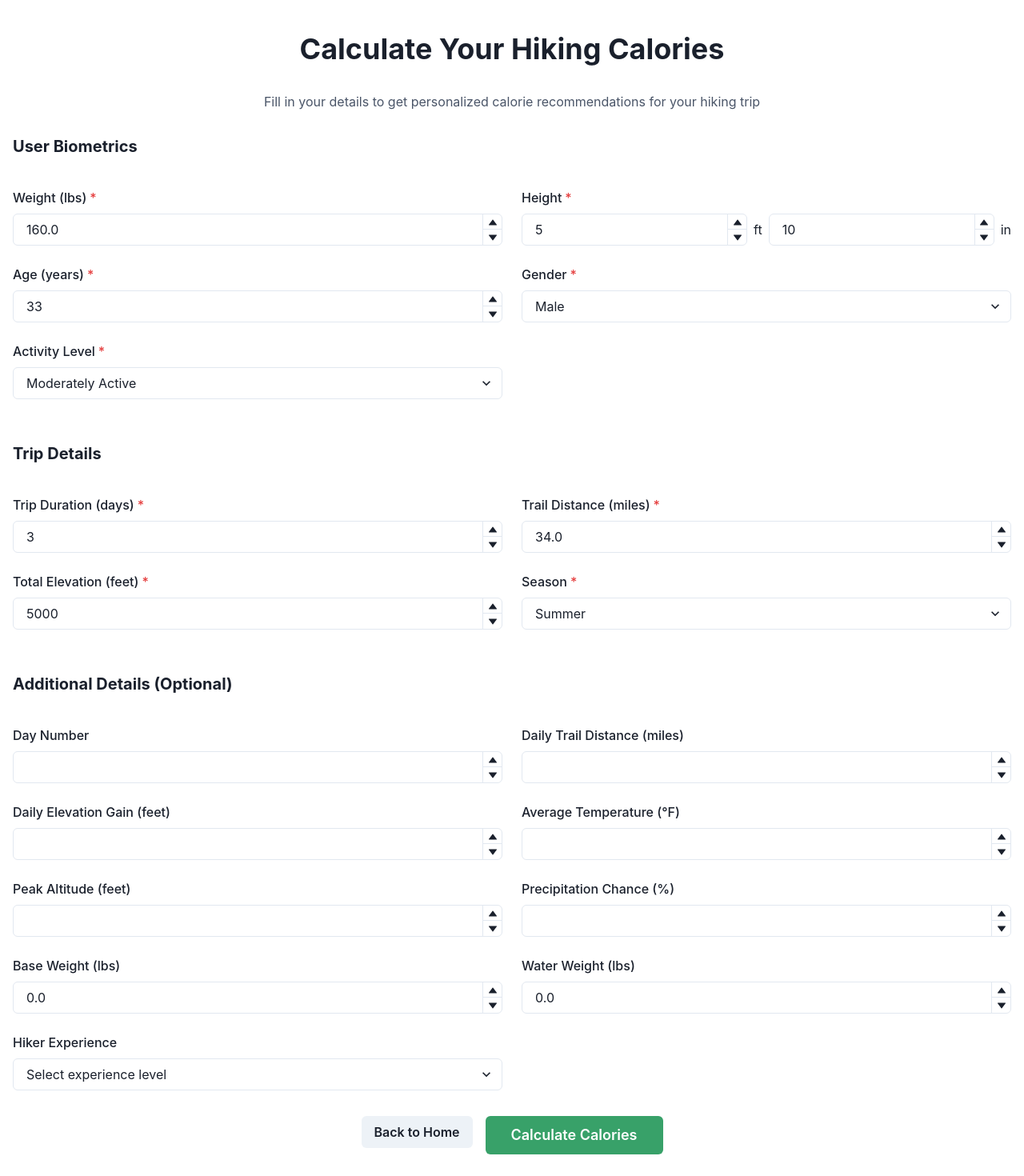
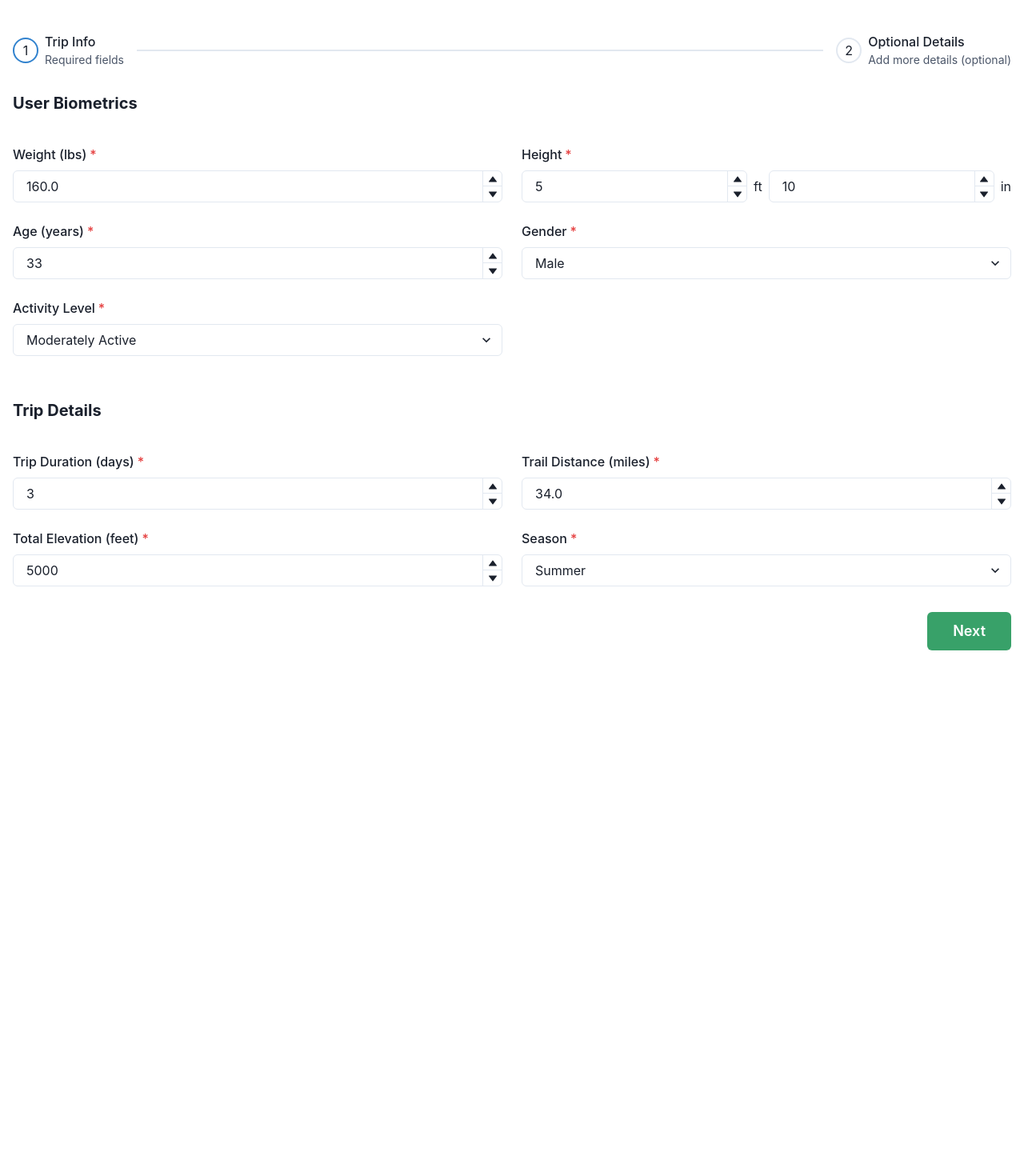
Before and after one commit to prajnaamey/hikerhunger, a React (Create React App) app in the folder src/frontend/: page /calculate in a window 1280 px wide. Shown: the top 1470 px of the page at 80% size. After the commit the page ends 853 px from the top, so only its background shows below. Built offline with nearby package versions, Linux system fonts and the light colour scheme.

Commit message:
feat: calories - support breakdown by day, multi-step onboarding

```diff
--- a/src/frontend/package.json
+++ b/src/frontend/package.json
@@ -3,11 +3,12 @@
   "version": "0.1.0",
   "private": true,
   "dependencies": {
+    "@chakra-ui/icons": "^2.0.17",
     "@chakra-ui/react": "^2.8.2",
-    "@emotion/react": "^11.11.3",
+    "@emotion/react": "^11.11.1",
     "@emotion/styled": "^11.11.0",
     "@types/react-router-dom": "^5.3.3",
-    "framer-motion": "^10.16.16",
+    "framer-motion": "^10.16.4",
     "react": "^18.2.0",
     "react-dom": "^18.2.0",
     "react-router-dom": "^7.5.3",
--- a/src/frontend/src/components/CalorieCalculator.tsx
+++ b/src/frontend/src/components/CalorieCalculator.tsx
@@ -1,4 +1,4 @@
-import React, { useState } from 'react';
+import React, { useState, useEffect } from 'react';
 import {
   Box,
   Button,
@@ -37,8 +37,28 @@ import {
   StatGroup,
   Divider,
   Badge,
+  Collapse,
+  Switch,
+  IconButton,
+  HStack,
+  Accordion,
+  AccordionItem,
+  AccordionButton,
+  AccordionPanel,
+  AccordionIcon,
+  Stepper,
+  Step,
+  StepIndicator,
+  StepStatus,
+  StepTitle,
+  StepDescription,
+  StepSeparator,
+  StepIcon,
+  StepNumber,
+  useSteps,
 } from '@chakra-ui/react';
 import { useNavigate } from 'react-router-dom';
+import { AddIcon, DeleteIcon } from '@chakra-ui/icons';
 
 interface FormData {
   // User Biometrics
@@ -88,11 +108,19 @@ interface CalorieResponse {
   total_macros: MacroData;
 }
 
+const steps = [
+  { title: 'Trip Info', description: 'Required fields' },
+  { title: 'Optional Details', description: 'Add more details (optional)' },
+];
+
 const CalorieCalculator: React.FC = () => {
   const navigate = useNavigate();
   const toast = useToast();
   const { isOpen, onOpen, onClose } = useDisclosure();
   const [calculationResult, setCalculationResult] = useState<CalorieResponse | null>(null);
+  const [breakdownByDay, setBreakdownByDay] = useState(false);
+  const [dailyBreakdown, setDailyBreakdown] = useState<{distance: string; elevation: number;}[]>([{distance: '', elevation: 0}]);
+  const { activeStep, setActiveStep, goToNext, goToPrevious } = useSteps({ index: 0 });
 
   // Define default values for the form
   const defaultFormData: FormData = {
@@ -135,6 +163,37 @@ const CalorieCalculator: React.FC = () => {
     }
   };
 
+  // Helper to sum daily values
+  const sumDaily = (arr: {distance: string; elevation: number;}[]) => ({
+    distance: arr.reduce((acc, d) => acc + (parseFloat(d.distance) || 0), 0),
+    elevation: arr.reduce((acc, d) => acc + (d.elevation || 0), 0),
+  });
+
+  // Handler for daily breakdown changes
+  const handleDailyChange = (idx: number, field: 'distance' | 'elevation', value: string | number) => {
+    setDailyBreakdown(prev => prev.map((d, i) => i === idx ? {...d, [field]: value} : d));
+  };
+
+  // Add/remove day handlers
+  const addDay = () => {
+    if (dailyBreakdown.length < formData.tripDuration) {
+      setDailyBreakdown(prev => [...prev, {distance: '', elevation: 0}]);
+    }
+  };
+  const removeDay = (idx: number) => {
+    setDailyBreakdown(prev => prev.filter((_, i) => i !== idx));
+  };
+
+  // Sync with formData/tripDuration
+  useEffect(() => {
+    if (dailyBreakdown.length > formData.tripDuration) {
+      setDailyBreakdown(dailyBreakdown.slice(0, formData.tripDuration));
+    }
+    if (dailyBreakdown.length < 1) {
+      setDailyBreakdown([{distance: '', elevation: 0}]);
+    }
+  }, [formData.tripDuration]);
+
   const handleSubmit = async (e: React.FormEvent) => {
     e.preventDefault();
     try {
@@ -152,8 +211,10 @@ const CalorieCalculator: React.FC = () => {
 
       // Optional fields - only append if they have values
       if (formData.day) queryParams.append('day', formData.day.toString());
-      if (formData.trailDistanceByDay) queryParams.append('trailDistanceByDay', parseFloat(formData.trailDistanceByDay).toString());
-      if (formData.totalElevationByDay) queryParams.append('totalElevationByDay', formData.totalElevationByDay.toString());
+      if (breakdownByDay) {
+        queryParams.append('trailDistanceByDay', dailyBreakdown.map(d => parseFloat(d.distance) || 0).join(','));
+        queryParams.append('totalElevationByDay', dailyBreakdown.map(d => d.elevation || 0).join(','));
+      }
       if (formData.averageTemperature) queryParams.append('averageTemperature', formData.averageTemperature.toString());
       if (formData.minTemperature) queryParams.append('minTemperature', formData.minTemperature.toString());
       if (formData.maxTemperature) queryParams.append('maxTemperature', formData.maxTemperature.toString());
@@ -193,15 +254,9 @@ const CalorieCalculator: React.FC = () => {
     return num.toLocaleString('en-US');
   };
 
-  return (
-    <Container maxW="container.xl" py={10}>
-      <VStack spacing={8} align="stretch">
-        <Heading textAlign="center">Calculate Your Hiking Calories</Heading>
-        <Text textAlign="center" color="gray.600">
-          Fill in your details to get personalized calorie recommendations for your hiking trip
-        </Text>
-
-        <form onSubmit={handleSubmit}>
+  // Step 1: Required fields
+  const RequiredFieldsStep = (
+    <form onSubmit={e => { e.preventDefault(); goToNext(); }}>
       <Grid templateColumns="repeat(2, 1fr)" gap={6}>
         {/* User Biometrics */}
         <GridItem colSpan={2}>
@@ -381,18 +436,27 @@ const CalorieCalculator: React.FC = () => {
             </Select>
           </FormControl>
         </GridItem>
+      </Grid>
+      <Box mt={8} display="flex" justifyContent="flex-end" gap={4}>
+        <Button type="submit" colorScheme="brand" size="lg" px={8}>
+          Next
+        </Button>
+      </Box>
+    </form>
+  );
 
-            {/* Optional Fields */}
-            <GridItem colSpan={2}>
-              <Heading size="md" mt={8} mb={4}>Additional Details (Optional)</Heading>
-            </GridItem>
-
-            <GridItem>
+  // Step 2: Optional fields (accordion as before)
+  const OptionalFieldsStep = (
+    <form onSubmit={handleSubmit}>
+      <Text mb={4} color="gray.500">All fields below are optional. You can submit without filling them in.</Text>
+      <Box mb={8}>
+        <Heading size="sm" mb={4}>Environmental & Pack Details</Heading>
+        <VStack spacing={4} align="stretch">
           <FormControl>
-                <FormLabel>Day Number</FormLabel>
+            <FormLabel>Average Temperature (°F)</FormLabel>
             <NumberInput
-                  value={formData.day}
-                  onChange={(_, value) => handleInputChange('day', value)}
+              value={formData.averageTemperature}
+              onChange={(_: string, value: number) => handleInputChange('averageTemperature', value)}
             >
               <NumberInputField />
               <NumberInputStepper>
@@ -401,14 +465,37 @@ const CalorieCalculator: React.FC = () => {
               </NumberInputStepper>
             </NumberInput>
           </FormControl>
-            </GridItem>
-
-            <GridItem>
           <FormControl>
-                <FormLabel>Daily Trail Distance (miles)</FormLabel>
+            <FormLabel>Precipitation Chance (%)</FormLabel>
             <NumberInput
-                  value={formData.trailDistanceByDay}
-                  onChange={(valueString) => handleInputChange('trailDistanceByDay', valueString)}
+              value={formData.precipitationChance}
+              onChange={(_: string, value: number) => handleInputChange('precipitationChance', value)}
+            >
+              <NumberInputField />
+              <NumberInputStepper>
+                <NumberIncrementStepper />
+                <NumberDecrementStepper />
+              </NumberInputStepper>
+            </NumberInput>
+          </FormControl>
+          <FormControl>
+            <FormLabel>Peak Altitude (feet)</FormLabel>
+            <NumberInput
+              value={formData.peakAltitude}
+              onChange={(_: string, value: number) => handleInputChange('peakAltitude', value)}
+            >
+              <NumberInputField />
+              <NumberInputStepper>
+                <NumberIncrementStepper />
+                <NumberDecrementStepper />
+              </NumberInputStepper>
+            </NumberInput>
+          </FormControl>
+          <FormControl>
+            <FormLabel>Base Weight (lbs)</FormLabel>
+            <NumberInput
+              value={formData.baseWeight}
+              onChange={(valueString: string) => handleInputChange('baseWeight', valueString)}
               step={0.1}
               precision={1}
             >
@@ -419,78 +506,11 @@ const CalorieCalculator: React.FC = () => {
               </NumberInputStepper>
             </NumberInput>
           </FormControl>
-            </GridItem>
-
-            <GridItem>
           <FormControl>
-                <FormLabel>Daily Elevation Gain (feet)</FormLabel>
+            <FormLabel>Water Weight (lbs)</FormLabel>
             <NumberInput
-                  value={formData.totalElevationByDay}
-                  onChange={(_, value) => handleInputChange('totalElevationByDay', value)}
-                >
-                  <NumberInputField />
-                  <NumberInputStepper>
-                    <NumberIncrementStepper />
-                    <NumberDecrementStepper />
-                  </NumberInputStepper>
-                </NumberInput>
-              </FormControl>
-            </GridItem>
-
-            <GridItem>
-              <FormControl>
-                <FormLabel>Average Temperature (°F)</FormLabel>
-                <NumberInput
-                  value={formData.averageTemperature}
-                  onChange={(_, value) => handleInputChange('averageTemperature', value)}
-                >
-                  <NumberInputField />
-                  <NumberInputStepper>
-                    <NumberIncrementStepper />
-                    <NumberDecrementStepper />
-                  </NumberInputStepper>
-                </NumberInput>
-              </FormControl>
-            </GridItem>
-
-            <GridItem>
-              <FormControl>
-                <FormLabel>Peak Altitude (feet)</FormLabel>
-                <NumberInput
-                  value={formData.peakAltitude}
-                  onChange={(_, value) => handleInputChange('peakAltitude', value)}
-                >
-                  <NumberInputField />
-                  <NumberInputStepper>
-                    <NumberIncrementStepper />
-                    <NumberDecrementStepper />
-                  </NumberInputStepper>
-                </NumberInput>
-              </FormControl>
-            </GridItem>
-
-            <GridItem>
-              <FormControl>
-                <FormLabel>Precipitation Chance (%)</FormLabel>
-                <NumberInput
-                  value={formData.precipitationChance}
-                  onChange={(_, value) => handleInputChange('precipitationChance', value)}
-                >
-                  <NumberInputField />
-                  <NumberInputStepper>
-                    <NumberIncrementStepper />
-                    <NumberDecrementStepper />
-                  </NumberInputStepper>
-                </NumberInput>
-              </FormControl>
-            </GridItem>
-
-            <GridItem>
-              <FormControl>
-                <FormLabel>Base Weight (lbs)</FormLabel>
-                <NumberInput
-                  value={formData.baseWeight}
-                  onChange={(valueString) => handleInputChange('baseWeight', valueString)}
+              value={formData.waterWeight}
+              onChange={(valueString: string) => handleInputChange('waterWeight', valueString)}
               step={0.1}
               precision={1}
             >
@@ -501,32 +521,11 @@ const CalorieCalculator: React.FC = () => {
               </NumberInputStepper>
             </NumberInput>
           </FormControl>
-            </GridItem>
-
-            <GridItem>
-              <FormControl>
-                <FormLabel>Water Weight (lbs)</FormLabel>
-                <NumberInput
-                  value={formData.waterWeight}
-                  onChange={(valueString) => handleInputChange('waterWeight', valueString)}
-                  step={0.1}
-                  precision={1}
-                >
-                  <NumberInputField />
-                  <NumberInputStepper>
-                    <NumberIncrementStepper />
-                    <NumberDecrementStepper />
-                  </NumberInputStepper>
-                </NumberInput>
-              </FormControl>
-            </GridItem>
-
-            <GridItem>
           <FormControl>
             <FormLabel>Hiker Experience</FormLabel>
             <Select
               value={formData.hikerExperience}
-                  onChange={(e) => handleInputChange('hikerExperience', e.target.value)}
+              onChange={(e: React.ChangeEvent<HTMLSelectElement>) => handleInputChange('hikerExperience', e.target.value)}
             >
               <option value="">Select experience level</option>
               <option value="beginner">Beginner</option>
@@ -535,28 +534,94 @@ const CalorieCalculator: React.FC = () => {
               <option value="expert">Expert</option>
             </Select>
           </FormControl>
-            </GridItem>
-          </Grid>
-
-          <Box mt={8} display="flex" justifyContent="center" gap={4}>
+        </VStack>
+      </Box>
+      <Box mb={8}>
+        <Heading size="sm" mb={4}>Daily Breakdown (Optional)</Heading>
+        <Collapse in={true} animateOpacity>
+          <Box p={4} borderWidth={1} borderRadius="lg" bg="gray.50">
+            <HStack mb={4}>
+              <Switch isChecked={breakdownByDay} onChange={() => setBreakdownByDay(v => !v)} id="breakdown-by-day-switch" />
+              <FormLabel htmlFor="breakdown-by-day-switch" mb={0} fontWeight="bold">Breakdown by Day</FormLabel>
+            </HStack>
+            {breakdownByDay && (
+              <Box>
+                <Heading size="sm" mb={2}>Daily Breakdown</Heading>
+                {dailyBreakdown.map((day, idx) => (
+                  <HStack key={idx} mb={2} align="flex-end">
+                    <Box minW="60px">Day {idx + 1}</Box>
+                    <FormControl isRequired>
+                      <FormLabel mb={0}>Distance (miles)</FormLabel>
+                      <NumberInput
+                        value={day.distance}
+                        min={0}
+                        step={0.1}
+                        precision={1}
+                        onChange={(v: string) => handleDailyChange(idx, 'distance', v)}
+                      >
+                        <NumberInputField />
+                      </NumberInput>
+                    </FormControl>
+                    <FormControl isRequired>
+                      <FormLabel mb={0}>Elevation (ft)</FormLabel>
+                      <NumberInput
+                        value={day.elevation}
+                        min={0}
+                        onChange={(_: string, v: number) => handleDailyChange(idx, 'elevation', v)}
+                      >
+                        <NumberInputField />
+                      </NumberInput>
+                    </FormControl>
+                    {dailyBreakdown.length > 1 && (
+                      <IconButton aria-label="Remove day" icon={<DeleteIcon />} size="sm" onClick={() => removeDay(idx)} />
+                    )}
+                  </HStack>
+                ))}
                 <Button
-              colorScheme="gray"
-              onClick={() => navigate('/')}
-            >
-              Back to Home
-            </Button>
-            <Button
-              type="submit"
-              colorScheme="brand"
-              size="lg"
-              px={8}
-              disabled={isFormUnchanged()}
-            >
+                  leftIcon={<AddIcon />} size="sm" mt={2}
+                  onClick={addDay}
+                  isDisabled={dailyBreakdown.length >= formData.tripDuration}
+                >Add Day</Button>
+                <Box mt={2} fontSize="sm">
+                  <Text>Total Distance: <b>{sumDaily(dailyBreakdown).distance}</b> / {formData.trailDistance} miles</Text>
+                  <Text>Total Elevation: <b>{sumDaily(dailyBreakdown).elevation}</b> / {formData.totalElevation} ft</Text>
+                  {(sumDaily(dailyBreakdown).distance !== parseFloat(formData.trailDistance) || sumDaily(dailyBreakdown).elevation !== formData.totalElevation) && (
+                    <Text color="red.500">Sums must match trip totals!</Text>
+                  )}
+                </Box>
+              </Box>
+            )}
+          </Box>
+        </Collapse>
+      </Box>
+      <Box mt={8} display="flex" justifyContent="space-between" gap={4}>
+        <Button onClick={goToPrevious}>Back</Button>
+        <Button type="submit" colorScheme="brand" size="lg" px={8}>
           Calculate Calories
         </Button>
       </Box>
     </form>
-      </VStack>
+  );
+
+  // Render stepper and current step
+  return (
+    <Container maxW="container.xl" py={10}>
+      <Stepper index={activeStep} mb={8}>
+        {steps.map((step, index) => (
+          <Step key={index}>
+            <StepIndicator>
+              <StepStatus complete={<StepIcon />} incomplete={<StepNumber />} active={<StepNumber />} />
+            </StepIndicator>
+            <Box flexShrink="0">
+              <StepTitle>{step.title}</StepTitle>
+              <StepDescription>{step.description}</StepDescription>
+            </Box>
+            <StepSeparator />
+          </Step>
+        ))}
+      </Stepper>
+      {activeStep === 0 && RequiredFieldsStep}
+      {activeStep === 1 && OptionalFieldsStep}
 
       {/* Results Modal */}
       <Modal isOpen={isOpen} onClose={onClose} size="xl">
```
Also changed, not shown: 2 other files (tests, documents, lock files or other folders). Lines whose indentation alone changed are shown as unchanged.
